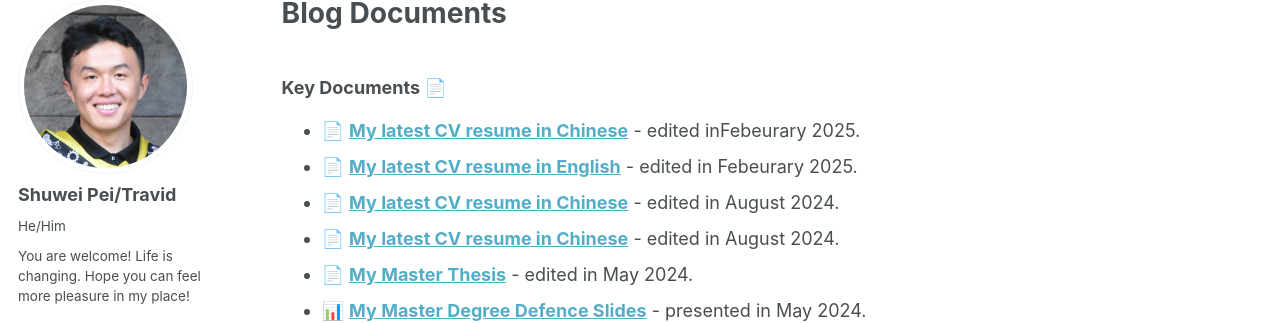
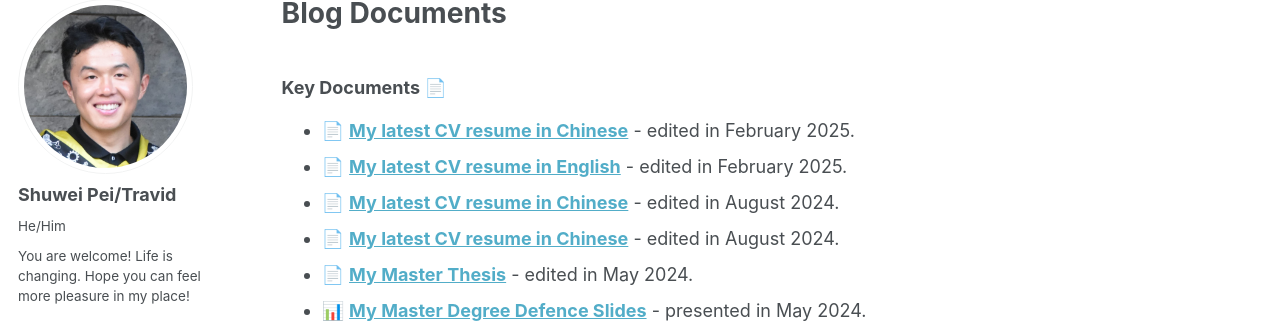
Before and after one commit to Travid-Pei/Travid-Pei.github.io, a Jekyll site: the page built from _pages/Blog Documents.md, in a window 1280 px wide and 1018 px high. Shown: the part 107-430 px from the top of the window. Built offline with Jekyll 4.4.1, drawn with Linux system fonts in a browser that asks for light colours; some web fonts are replaced.

Commit message:
Update Blog Documents.md

```diff
--- a/_pages/Blog Documents.md
+++ b/_pages/Blog Documents.md
@@ -9,8 +9,8 @@ redirect_from:
 
 
 ### Key Documents 📄
-- 📄 [**My latest CV resume in Chinese**](../files/中文_resume_裴树伟_20250218.pdf) - edited inFebeurary 2025.
-- 📄 [**My latest CV resume in English**](../files/CV_Shuwei_Pei_English_(20250218).pdf) - edited in Febeurary 2025.
+- 📄 [**My latest CV resume in Chinese**](../files/中文_resume_裴树伟_20250218.pdf) - edited in February 2025.
+- 📄 [**My latest CV resume in English**](../files/CV_Shuwei_Pei_English_(20250218).pdf) - edited in February 2025.
 - 📄 [**My latest CV resume in Chinese**](../files/CV_Shuwei_Pei_english_20240814.pdf.pdf) - edited in August 2024.
 - 📄 [**My latest CV resume in Chinese**](../files/裴树伟_北京科技大学_机械工程学院_240813.pdf) - edited in August 2024.
 - 📄 [**My Master Thesis**](../files/[上传]速度优化的学习型矿用无人驾驶车队调度研究.pdf) - edited in May 2024.
```
